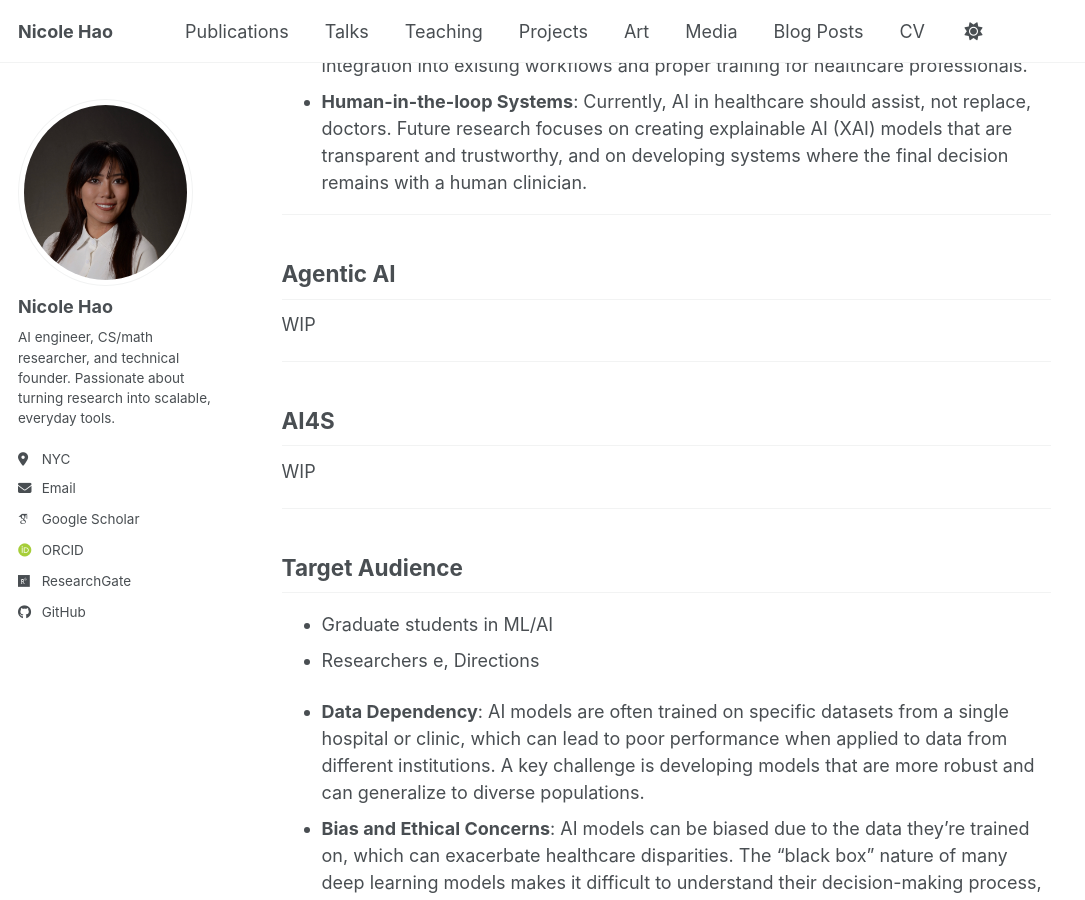
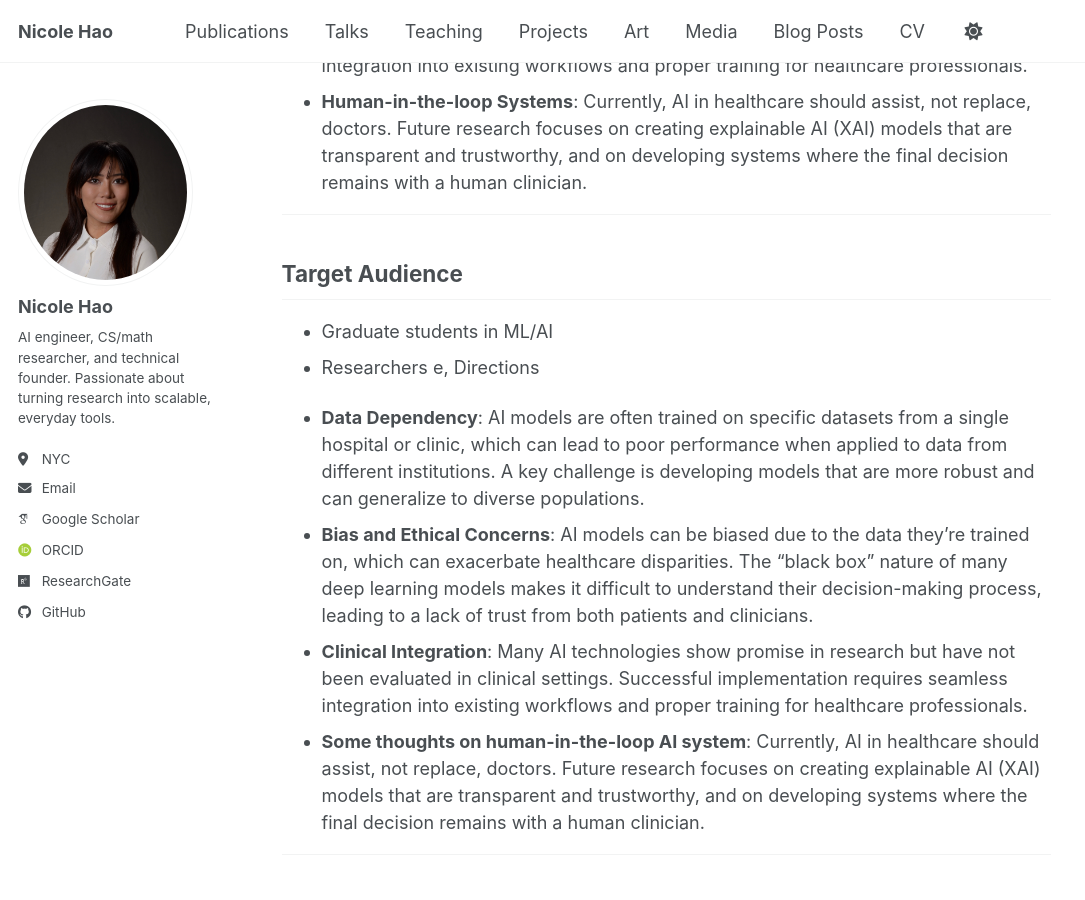
Before and after one commit to nicolehao34/nicolehao34.github.io, a Jekyll site: the page built from _portfolio/cs-applied-math-papers.md, in a window 1280 px wide and 900 px high, scrolled down 4375 px. Shown: the whole window, without its empty margins (0-1085 px from the left). Built offline with Jekyll 4.4.1, drawn with Linux system fonts in a browser that asks for light colours; some web fonts are replaced; a script bundle is joined from its source files by our own code; library files that are not in the unit come from our copies.

Commit message:
Delete redundant sections

```diff
--- a/_portfolio/cs-applied-math-papers.md
+++ b/_portfolio/cs-applied-math-papers.md
@@ -95,18 +95,6 @@ AI4Health (AI for Health) is an interdisciplinary field that applies machine lea
 - **Bias and Ethical Concerns**: AI models can be biased due to the data they're trained on, which can exacerbate healthcare disparities. The "black box" nature of many deep learning models makes it difficult to understand their decision-making process, leading to a lack of trust from both patients and clinicians.
 - **Clinical Integration**: Many AI technologies show promise in research but have not been evaluated in clinical settings. Successful implementation requires seamless integration into existing workflows and proper training for healthcare professionals.
 - **Human-in-the-loop Systems**: Currently, AI in healthcare should assist, not replace, doctors. Future research focuses on creating explainable AI (XAI) models that are transparent and trustworthy, and on developing systems where the final decision remains with a human clinician.
-
----
-
-## Agentic AI
-
-WIP
-
----
-
-## AI4S
-
-WIP
 
 ---
 
```
